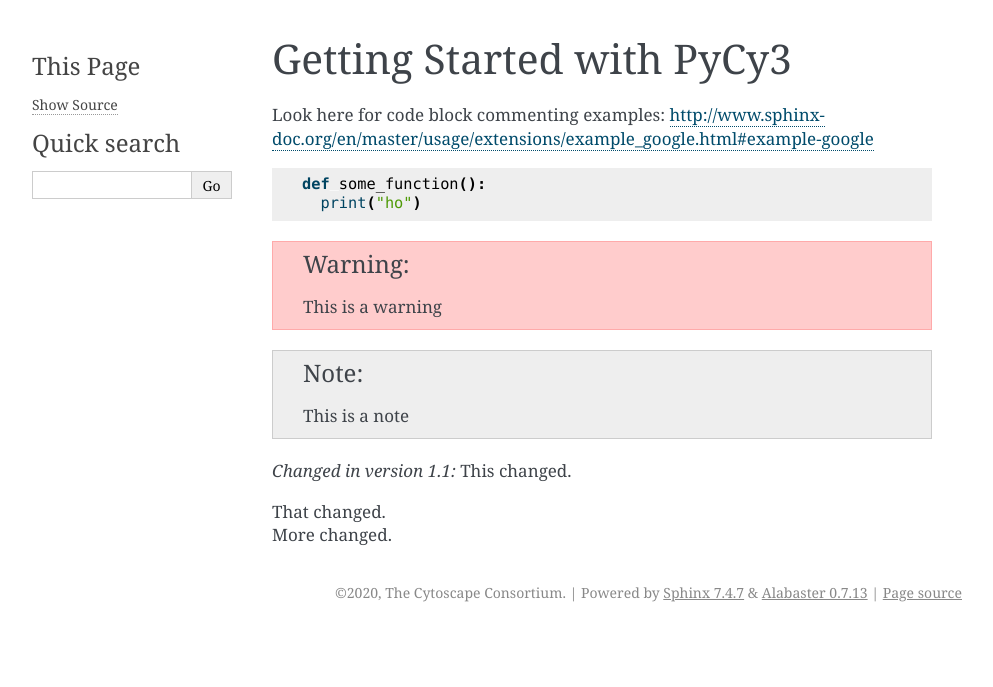
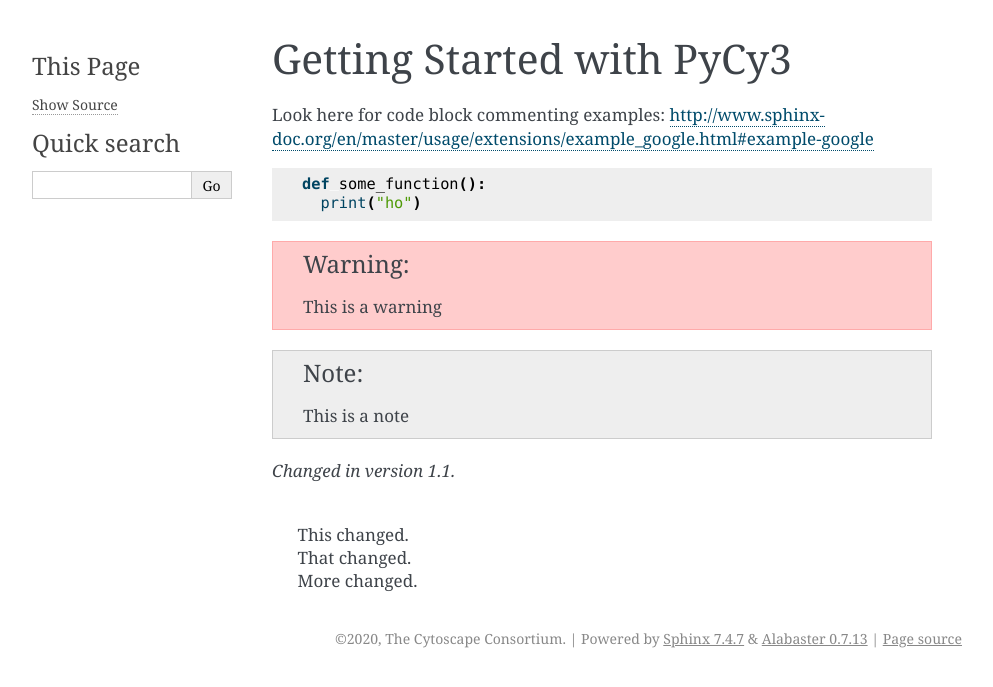
Before and after one commit to cytoscape/py4cytoscape, a Sphinx documentation site: the page built from doc/intro.rst, in a window 1280 px wide. Shown: the top 687 px of the page, without its empty margins (148-1141 px from the left). Built offline with Sphinx 7.4.7, drawn with Linux system fonts in a browser that asks for light colours.

```diff
--- a/doc/intro.rst
+++ b/doc/intro.rst
@@ -19,8 +19,7 @@ Look here for code block commenting examples: http://www.sphinx-doc.org/en/maste
 
 .. versionchanged:: 1.1
 
-
-  This changed.
-
-  |  That changed.
-  |  More changed.
+|
+|  This changed.
+|  That changed.
+|  More changed.
```
